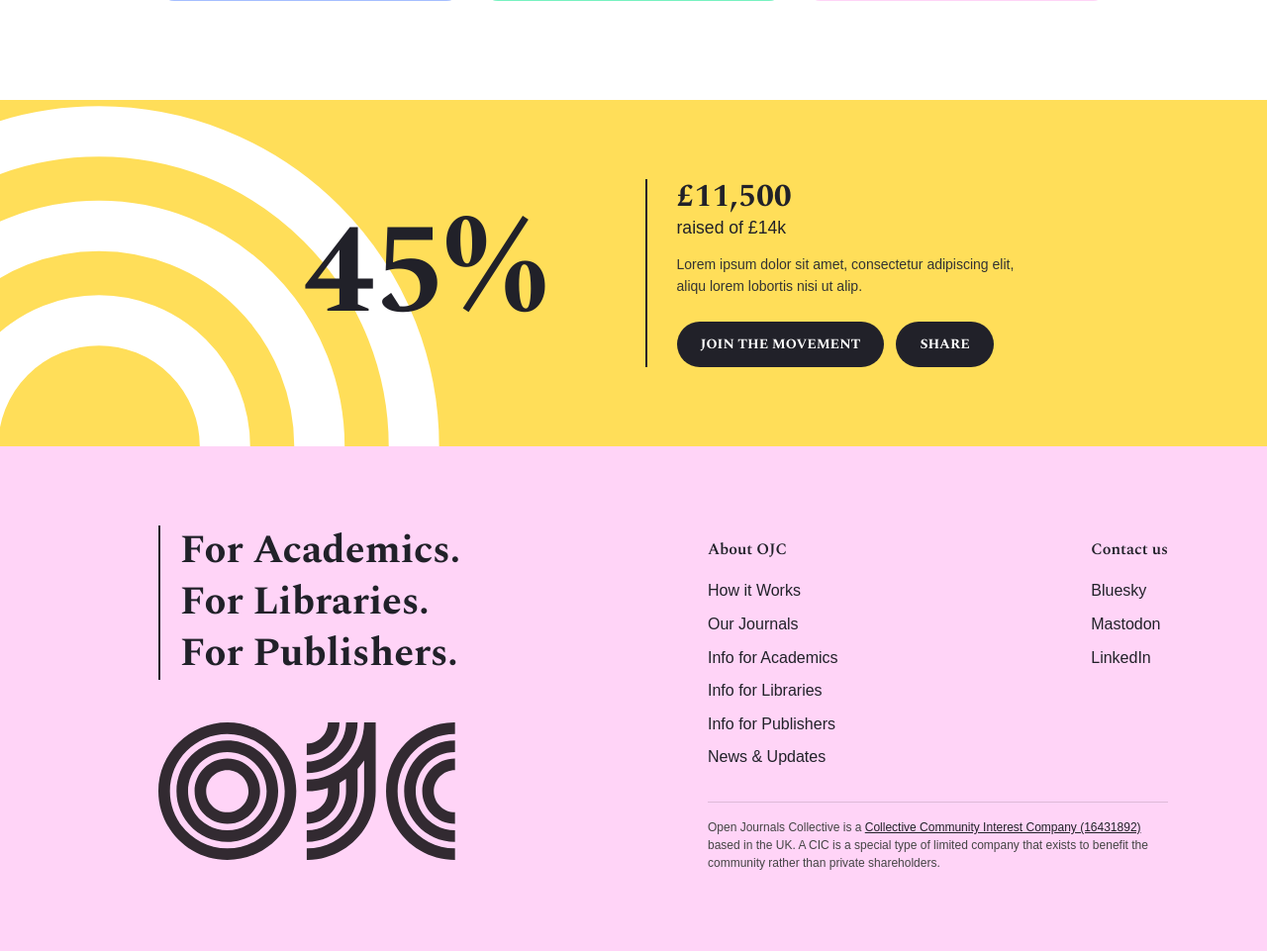
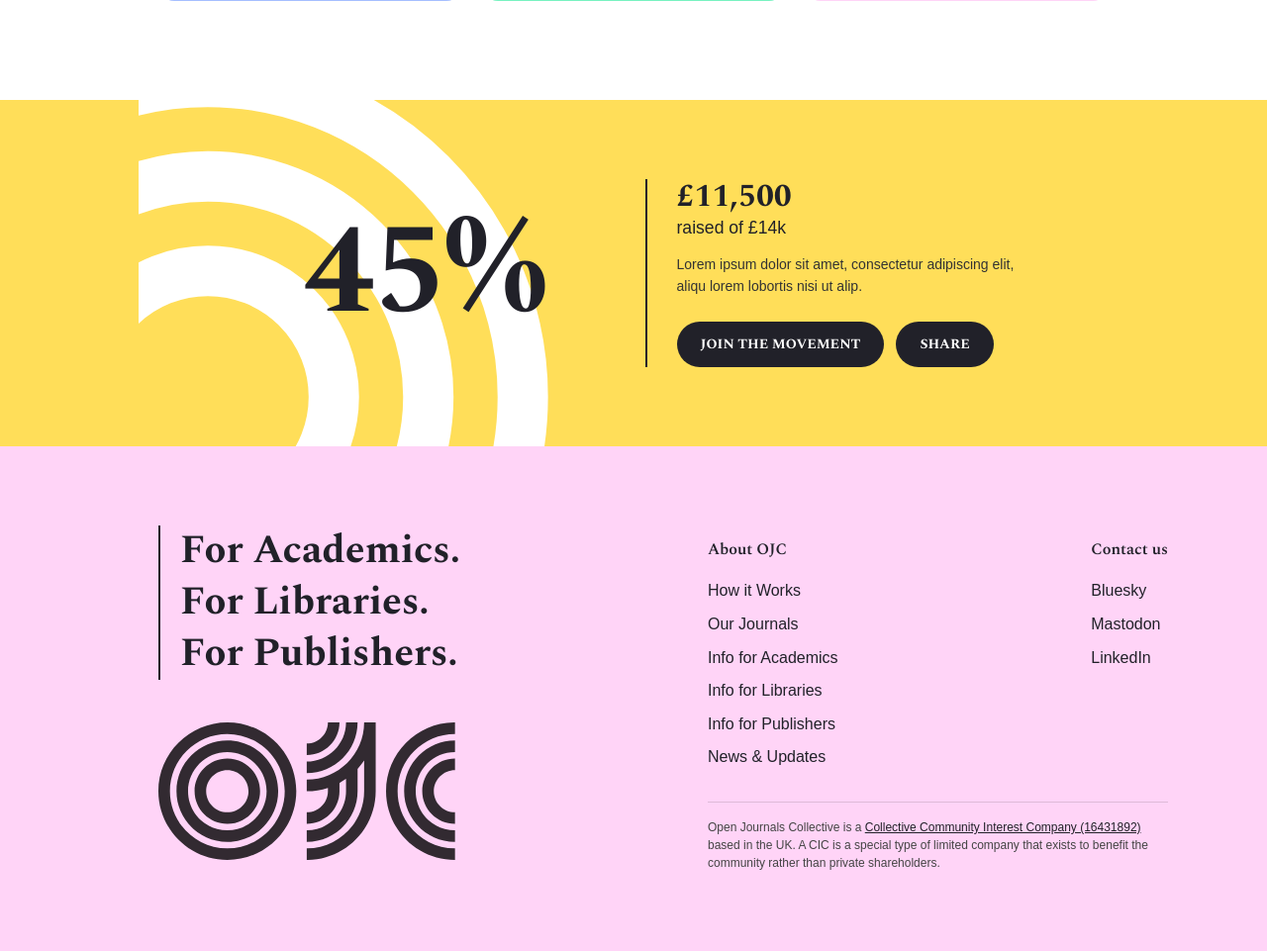
Before and after one commit to dqprogramming/astrometrics, a Django app: page / in a window 1280 px wide. Shown: the part 1198-2159 px from the top of the page at 99% size. Run offline with Django 5.2, Linux system fonts and the light colour scheme.

Commit message:
fix(landing): clip stats circles at container left edge, allow vertical overflow
refs #3

```diff
--- a/cms/templates/landing.html
+++ b/cms/templates/landing.html
@@ -90,12 +90,12 @@
 
 <!-- 45% Stats Section -->
 <section class="landing-stats">
-    <svg class="landing-stats-rings-svg" viewBox="0 0 1100 1100" xmlns="http://www.w3.org/2000/svg" aria-hidden="true" overflow="visible">
-        <circle cx="550" cy="550" r="200" fill="none" stroke="#fff" stroke-width="80"/>
-        <circle cx="550" cy="550" r="350" fill="none" stroke="#fff" stroke-width="80"/>
-        <circle cx="550" cy="550" r="500" fill="none" stroke="#fff" stroke-width="80"/>
-    </svg>
     <div class="container">
+        <svg class="landing-stats-rings-svg" viewBox="0 0 1100 1100" xmlns="http://www.w3.org/2000/svg" aria-hidden="true" overflow="visible">
+            <circle cx="550" cy="550" r="200" fill="none" stroke="#fff" stroke-width="80"/>
+            <circle cx="550" cy="550" r="350" fill="none" stroke="#fff" stroke-width="80"/>
+            <circle cx="550" cy="550" r="500" fill="none" stroke="#fff" stroke-width="80"/>
+        </svg>
         <div class="landing-stats-inner">
             <div class="landing-stats-left">
                 <span class="landing-stats-number spectral-bold">45%</span>
--- a/static/css/landing.css
+++ b/static/css/landing.css
@@ -222,22 +222,24 @@
     overflow: hidden;
 }
 
+.landing-stats .container {
+    position: relative;
+    overflow-x: clip;
+}
+
 .landing-stats-rings-svg {
     position: absolute;
     width: 700px;
     height: 700px;
-    bottom: -350px;
-    left: -250px;
+    bottom: -380px;
+    left: -280px;
     pointer-events: none;
     z-index: 0;
 }
 
-.landing-stats .container {
+.landing-stats-inner {
     position: relative;
     z-index: 1;
-}
-
-.landing-stats-inner {
     display: flex;
     align-items: center;
     gap: 60px;
```
